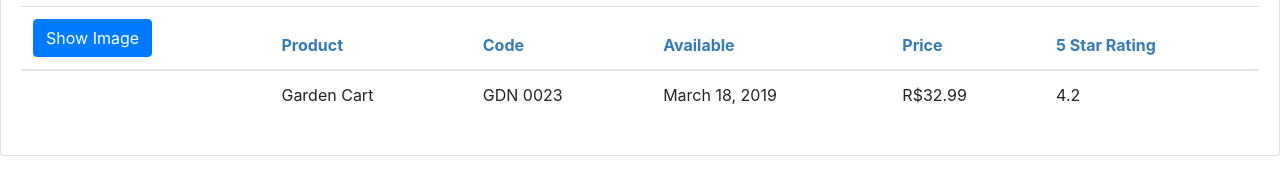
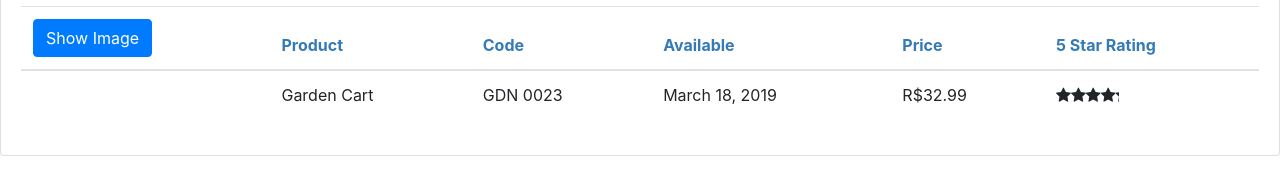
Before and after one commit to jehcriss42/angular, an Angular app: page / in a window 1280 px wide. Shown: the part 202-371 px from the top of the page. Built offline with nearby package versions, Linux system fonts and the light colour scheme.

Commit message:
added nested component for star rating

```diff
--- a/src/app/app.module.ts
+++ b/src/app/app.module.ts
@@ -4,12 +4,14 @@
 import { AppComponent } from './app.component';
 import { ProductListComponent } from './products/product-list.component';
 import { ConvertToSpacesPipe } from './shared/convert-to-spaces.pipe';
+import { StarComponent } from './shared/star.component';
 
 @NgModule({
   declarations: [
     AppComponent,
     ProductListComponent,
-    ConvertToSpacesPipe
+    ConvertToSpacesPipe,
+    StarComponent
   ],
   imports: [
     BrowserModule,
--- a/src/app/products/product-list.component.html
+++ b/src/app/products/product-list.component.html
@@ -45,7 +45,7 @@
               <td>{{ product.productCode | convertToSpaces: '-' }}</td>
               <td>{{ product.releaseDate }}</td>
               <td>{{ product.price | currency:'BRL'}}</td>
-              <td>{{ product.starRating }}</td>
+              <td><pm-star [rating]='product.starRating'></pm-star></td>
             </tr>
           </tbody>
         </table>
--- a/src/app/products/product-list.component.ts
+++ b/src/app/products/product-list.component.ts
@@ -1,7 +1,5 @@
 import { Component, OnInit } from '@angular/core'
 import { IProduct } from './product';
-import { runInThisContext } from 'vm';
-import { registerLocaleData } from '@angular/common';
 
 @Component({
     selector: 'pm-products',
--- a/src/app/shared/star.component.html
+++ b/src/app/shared/star.component.html
@@ -1,5 +1,5 @@
 <div class="crop"
-     [style.width.px]="starWidth"
+     [style.width.px]=starWidth
      [title]="rating">
   <div style="width: 75px">
     <span class="fa fa-star"></span>
--- /dev/null
+++ b/src/app/shared/star.component.ts
@@ -0,0 +1,16 @@
+import { Component, OnChanges, Input } from '@angular/core';
+
+@Component({
+    selector: 'pm-star',
+    templateUrl: './star.component.html',
+    styleUrls: ['./star.component.css']
+})
+export class StarComponent implements OnChanges {
+    @Input() rating: number;
+    starWidth: number;
+
+    ngOnChanges(): void {
+        this.starWidth = this.rating * 75/5;
+    }
+
+}
```
